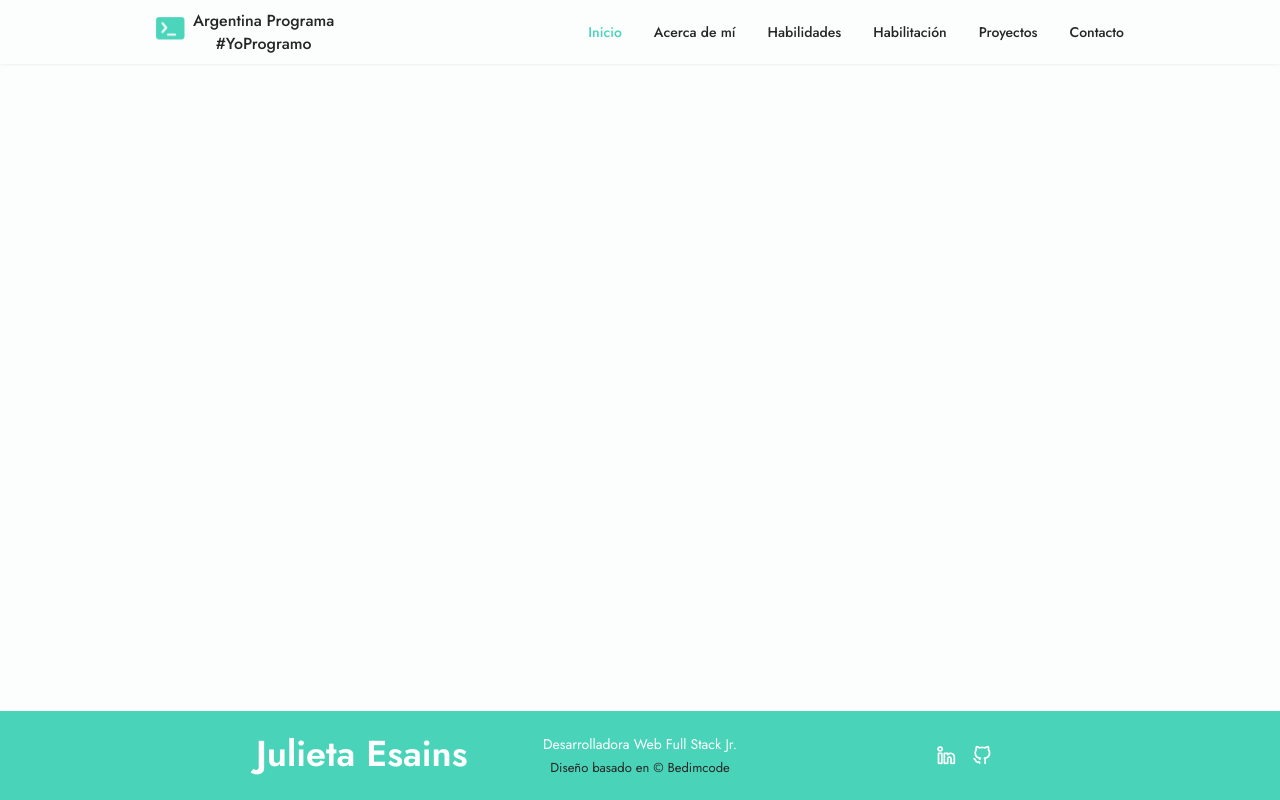
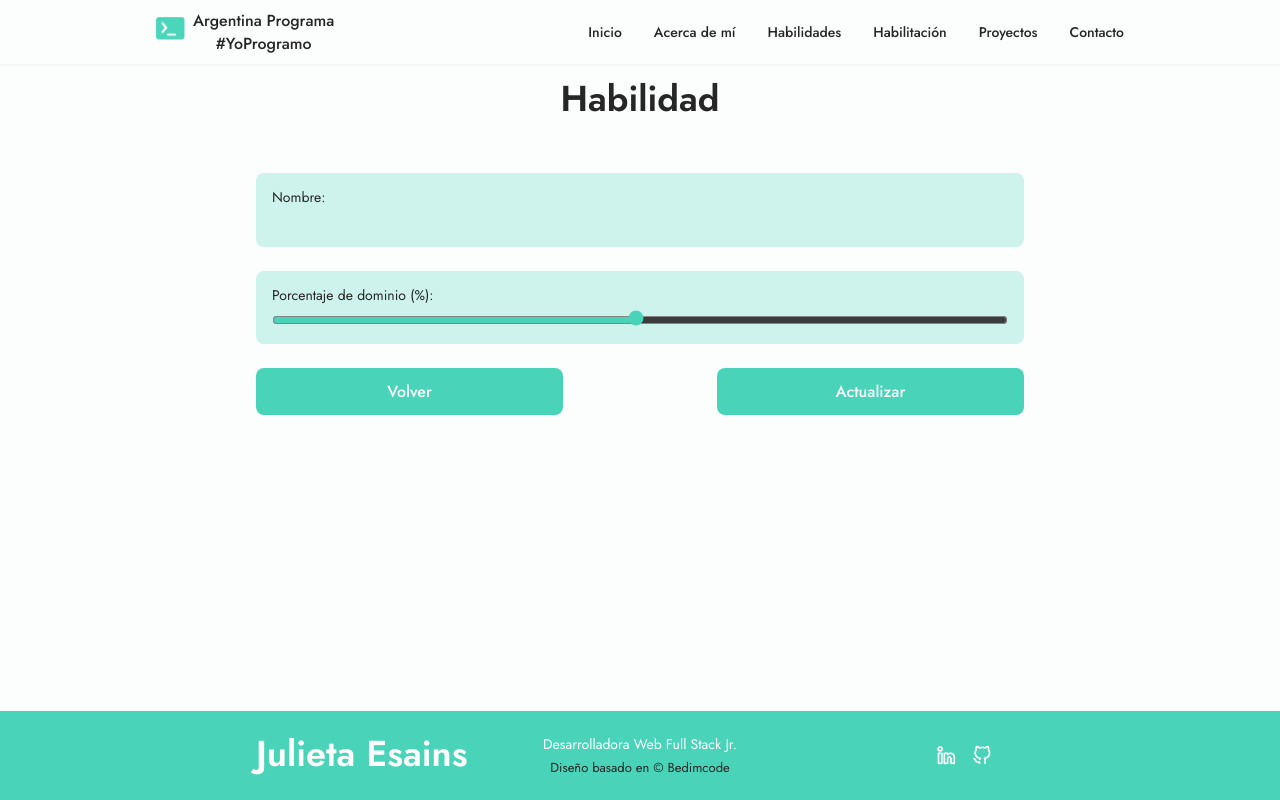
Before and after one commit to JulietaEsains/portfolio_front_end, an Angular app: page /update-skill-tab/1 in a window 1280 px wide. Before the commit this address led to /. Built offline with nearby package versions, Linux system fonts and the light colour scheme; data requests are answered from the project's data file.

Commit message:
se pueden actualizar las habilidades desde el dom

```diff
--- a/db.json
+++ b/db.json
@@ -12,7 +12,6 @@
   },
   "skillTabs": [
     {
-      "id": 1,
       "title": "Desarrollo Front End",
       "iconClass": "uil uil-brackets-curly",
       "skills": [
@@ -42,7 +41,8 @@
           "percentage": 75
         }
       ],
-      "open": true
+      "open": false,
+      "id": 1
     },
     {
       "id": 2,
@@ -50,60 +50,60 @@
       "iconClass": "uil uil-server-alt",
       "skills": [
         {
-          "id": 6,
+          "id": 1,
           "name": "Java",
           "percentage": 85
         },
         {
-          "id": 7,
+          "id": 2,
           "name": "Spring Boot",
           "percentage": 55
         },
         {
-          "id": 8,
+          "id": 3,
           "name": "MySQL",
           "percentage": 60
         },
         {
-          "id": 9,
+          "id": 4,
           "name": "UML",
           "percentage": 90
         },
         {
-          "id": 10,
+          "id": 5,
           "name": "Ruby on Rails",
           "percentage": 70
         }
       ],
-      "open": true
+      "open": false
     },
     {
-      "id": 3,
       "title": "Habilidades blandas",
       "iconClass": "uil uil-user-arrows",
       "skills": [
         {
-          "id": 11,
+          "id": 1,
           "name": "Trabajo en equipo",
           "percentage": 60
         },
         {
-          "id": 12,
+          "id": 2,
           "name": "Organización",
           "percentage": 85
         },
         {
-          "id": 13,
+          "id": 3,
           "name": "Manejo del tiempo",
           "percentage": 70
         },
         {
-          "id": 14,
+          "id": 4,
           "name": "Resolución de problemas",
           "percentage": 75
         }
       ],
-      "open": false
+      "open": true,
+      "id": 3
     },
     {
       "id": 4,
@@ -111,12 +111,12 @@
       "iconClass": "uil uil-nerd",
       "skills": [
         {
-          "id": 15,
+          "id": 1,
           "name": "Inglés",
           "percentage": 80
         },
         {
-          "id": 16,
+          "id": 2,
           "name": "Lunacy",
           "percentage": 55
         }
--- a/src/app/app-routing.module.ts
+++ b/src/app/app-routing.module.ts
@@ -4,6 +4,7 @@ import { RouterModule, Routes } from '@angular/router';
 import { HomeComponent } from './components/home/home.component';
 import { AboutMeComponent } from './components/about-me/about-me.component';
 import { SkillsComponent } from './components/skills/skills.component';
+import { SkillsUpdateComponent } from './components/update/skills-update/skills-update.component';
 import { QualificationComponent } from './components/qualification/qualification.component';
 import { ProjectsComponent } from './components/projects/projects.component';
 import { ContactComponent } from './components/contact/contact.component';
@@ -12,13 +13,14 @@ const routes: Routes = [
   {path: '', component: HomeComponent},
   {path: 'about-me', component: AboutMeComponent},
   {path: 'skills', component: SkillsComponent},
+  {path: 'update-skill-tab/:id', component: SkillsUpdateComponent},
   {path: 'qualification', component: QualificationComponent},
   {path: 'projects', component: ProjectsComponent},
   {path: 'contact', component: ContactComponent}
 ];
 
 @NgModule({
-  imports: [RouterModule.forRoot(routes, {enableTracing: true})],
+  imports: [RouterModule.forRoot(routes)],
   exports: [RouterModule]
 })
 export class AppRoutingModule { }
--- a/src/app/components/skills/skills.component.css
+++ b/src/app/components/skills/skills.component.css
@@ -1,10 +1,6 @@
 .skills__container {
     row-gap: 0;
     grid-template-columns: repeat(2, 1fr);
-}
-
-.skills__title {
-    font-size: var(--normal-font-size);
 }
 
 .skills__header {
@@ -49,7 +45,7 @@
 .skills__name {
     font-size: var(--normal-font-size);
     font-weight: var(--medium-font);
-    margin-bottom: var(--bm-0-5);
+    padding-top: var(--normal-font-size);
 }
 
 .skills__bar,
@@ -74,7 +70,7 @@
 
 .skills__open .skills__list {
     height: max-content;
-    margin-bottom: var(--bm-2-5);
+    margin-bottom: var(--bm-1-5);
 }
 
 .skills__open .skills__arrow {
--- a/src/app/components/skills/skills.component.html
+++ b/src/app/components/skills/skills.component.html
@@ -25,12 +25,12 @@
                 *ngFor="let skill of skillTab.skills"
             >
                 <div class="skills_data">
-                    <div class="skills__title">
+                    <div class="skills__titles">
                         <h3 class="skills__name">{{skill.name}}</h3>
                         <div class="skills__edit">
                             <i
-                                class="uil uil-pen edit"
-                                (click)="updateSkill(skillTab, skillTab.skills)"
+                                class="uil uil-pen edit edit-skill"
+                                (click)="updateSkill(skillTab, skill)"
                             >
                             </i>
                             <i
--- a/src/app/components/skills/skills.component.ts
+++ b/src/app/components/skills/skills.component.ts
@@ -1,4 +1,5 @@
 import { Component, OnInit } from '@angular/core';
+import { Router } from '@angular/router';
 import { Skill, SkillTab } from 'src/app/interfaces';
 import { PortfolioService } from 'src/app/services/portfolio.service';
 import { SkillsService } from 'src/app/services/skills.service';
@@ -13,7 +14,8 @@ export class SkillsComponent implements OnInit {
 
   constructor(
     private portfolioService: PortfolioService,
-    private skillsService: SkillsService
+    private skillsService: SkillsService,
+    private router: Router
   ) { }
 
   ngOnInit(): void {
@@ -28,15 +30,19 @@ export class SkillsComponent implements OnInit {
     skillTab.open = !skillTab.open
   }
 
-  updateSkill(skillTab: SkillTab, newSkills: Skill[]) {
+  updateSkillTab(skillTab: SkillTab, newSkills: Skill[]) {
     this.skillsService.updateSkillTab(skillTab, newSkills).subscribe(data => this.getSkillsData())
+  }
+
+  updateSkill(skillTab: SkillTab, skill: Skill) {
+    this.router.navigate(['/update-skill-tab', skillTab.id], {queryParams: skill})
   }
 
   deleteSkill(skillTab: SkillTab, skill: Skill) {
     const newSkills = skillTab.skills.filter(s => s.id !== skill.id)
 
     if (confirm(`¿Está seguro/a de que quiere borrar esta habilidad (${skill.name} - ${skill.percentage}%)?`)) {
-      this.updateSkill(skillTab, newSkills)
+      this.updateSkillTab(skillTab, newSkills)
     }
   }
 }
--- /dev/null
+++ b/src/app/components/update/skills-update/skills-update.component.html
@@ -0,0 +1,39 @@
+<div class="update section">
+    <h2 class="section__title">Habilidad</h2>
+    <div class="update__container container">
+        <div class="update__form">
+            <div class="update__form__content">
+                <label class="label">Nombre:</label>
+                <input
+                    type="text"
+                    class="input"
+                    [(ngModel)]="skill.name"
+                >
+            </div>
+            <div class="update__form__content">
+                <label class="label">Porcentaje de dominio ({{skill.percentage}}%):</label>
+                <input
+                    type="range"
+                    max="100"
+                    min="0"
+                    class="input range__input"
+                    [(ngModel)]="skill.percentage"
+                >
+            </div>
+            <div class="update__btns">
+                <a
+                    routerLink="/skills"
+                    class="btn btn-flex btn-small"
+                >
+                    Volver
+                </a>
+                <a
+                    class="btn btn-flex btn-small"
+                    (click)="updateSkill()"
+                >
+                    Actualizar
+                </a>
+            </div>
+        </div>
+    </div>
+</div>
--- /dev/null
+++ b/src/app/components/update/skills-update/skills-update.component.ts
@@ -0,0 +1,54 @@
+import { Component, OnInit } from '@angular/core';
+import { ActivatedRoute, Router } from '@angular/router';
+import { Skill, SkillTab } from 'src/app/interfaces';
+import { PortfolioService } from 'src/app/services/portfolio.service';
+import { SkillsService } from 'src/app/services/skills.service';
+
+@Component({
+  selector: 'app-skills-update',
+  templateUrl: './skills-update.component.html',
+  styleUrls: ['./skills-update.component.css']
+})
+export class SkillsUpdateComponent implements OnInit {
+  tabId: number = 0
+  skillId: number = 0
+  skillTabs: SkillTab[] = []
+  skill: Skill = {
+    id: 0, name: '', percentage: 0
+  }
+  skillTab: SkillTab = {
+    title: '', iconClass: '', skills: [], open: true
+  }
+
+  constructor(
+    public route: ActivatedRoute,
+    public router: Router,
+    public skillsService: SkillsService,
+    private portfolioService: PortfolioService
+  ) { }
+
+  ngOnInit(): void {
+    let tabSub = this.route.params.subscribe(params => {
+      this.tabId = params['id']
+    })
+    let skillSub = this.route.queryParams.subscribe(params => {
+      this.skillId = Number(params['id'])
+      this.skill.id = this.skillId
+      this.skill.name = params['name']
+      this.skill.percentage = params['percentage']
+    })
+    this.skillsService.getSkillTabToUpdate(this.tabId).subscribe(data => {
+      this.skillTab = data
+    })
+  }
+
+  getSkillsData() {
+    this.portfolioService.getData('skillTabs').subscribe(data => this.skillTabs = data)
+  }
+
+  updateSkill() {
+    this.skillTab.skills[this.skillId - 1] = this.skill
+    this.skillsService.updateSkillTab(this.skillTab, this.skillTab.skills).subscribe(data => this.getSkillsData())
+    this.router.navigate(['/skills'])
+  }
+}
--- a/src/app/services/skills.service.ts
+++ b/src/app/services/skills.service.ts
@@ -19,6 +19,10 @@ export class SkillsService {
     private http: HttpClient
   ) { }
 
+  getSkillTabToUpdate(tabId: number): Observable<SkillTab> {
+    return this.http.get<SkillTab>(`${this.apiUrl}/${tabId}`)
+  }
+
   updateSkillTab(skillTab: SkillTab, newSkills: Skill[]): Observable<SkillTab> {
     return this.http.put<SkillTab>(`${this.apiUrl}/${skillTab.id}`, {
       title: skillTab.title,
--- a/src/styles.css
+++ b/src/styles.css
@@ -204,3 +204,87 @@ textarea {
         opacity: 1;
     }
 }
+
+/* Modo edición */
+.edit,
+.add,
+.delete {
+    float: right;
+    color: #fff;
+    background-color: var(--first-color);
+    font-size: 1rem;
+    border-radius: 50%;
+    padding: .5rem;
+    box-shadow: 0 2px 4px rgba(0, 0, 0, .15);
+    /* visibility: hidden;
+    opacity: 0; */
+    cursor: pointer;
+}
+
+.edit:hover,
+.add:hover,
+.delete:hover {
+    background-color: var(--first-color-alt);
+}
+
+.edit-skill,
+.edit-qualification,
+.edit-project,
+.delete-skill,
+.delete-qualification,
+.delete-project {
+    font-size: .75rem;
+}
+
+.skills__edit,
+.qualification__edit,
+.projects__edit {
+    display: flex;
+    gap: .5rem;
+}
+
+.qualification__edit__container {
+    display: flex;
+    align-items: center;
+    justify-content: center;
+}
+
+.projects__edit {
+    justify-content: end;
+}
+
+/* Actualización de una entidad */
+.update__form__content {
+    background-color: var(--input-color);
+    border-radius: .5rem;
+    padding: .75rem 1rem .25rem;
+}
+
+.update__container {
+    justify-content: center;
+    align-items: center;
+}
+
+.update__form {
+    display: grid;
+    row-gap: 1.5rem;
+}
+
+.update__form__content input {
+    color: var(--title-color);
+}
+
+.update__btns {
+    cursor: pointer;
+    display: flex;
+    justify-content: space-between;
+}
+
+.update__btns a {
+    width: 40%;
+}
+
+.range__input {
+    accent-color: var(--first-color);
+    background-color: var(--first-color-light);
+}
```
Also changed, not shown: src/app/app.module.ts (+6 -2 lines), src/app/components/update/skills-update/skills-update.component.css (added), 1 other file (tests, documents, lock files or other folders).
